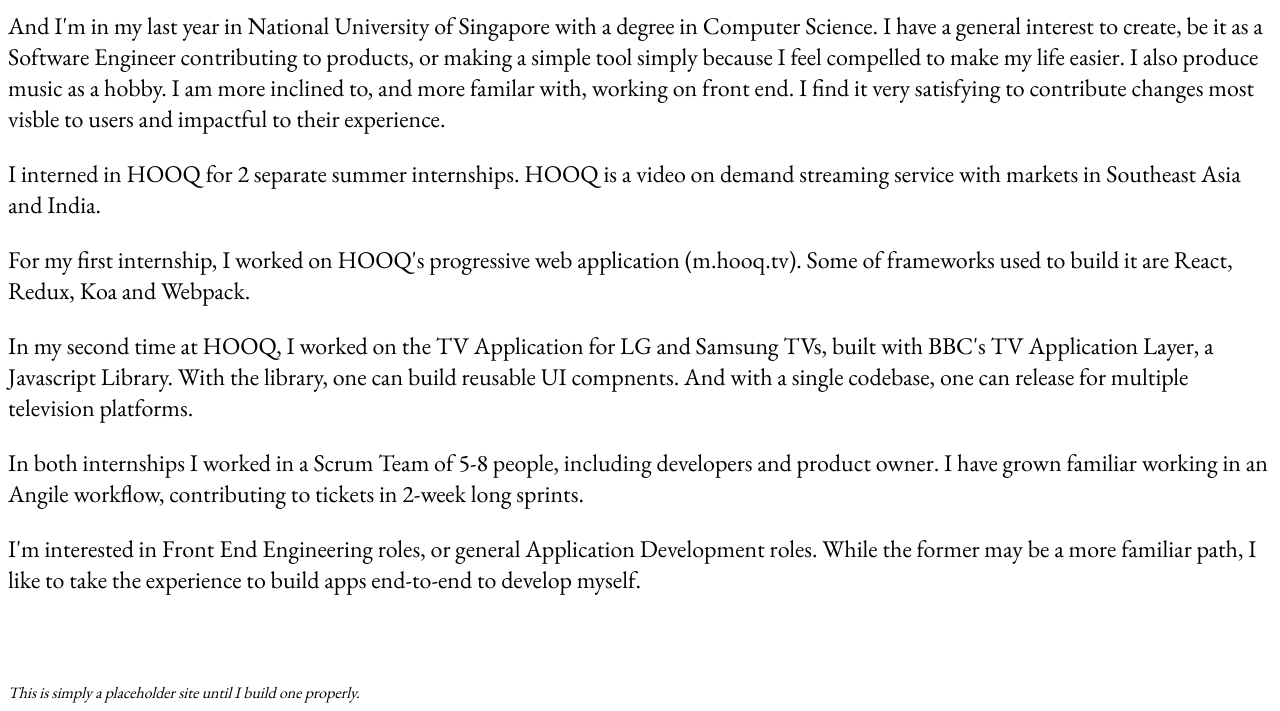
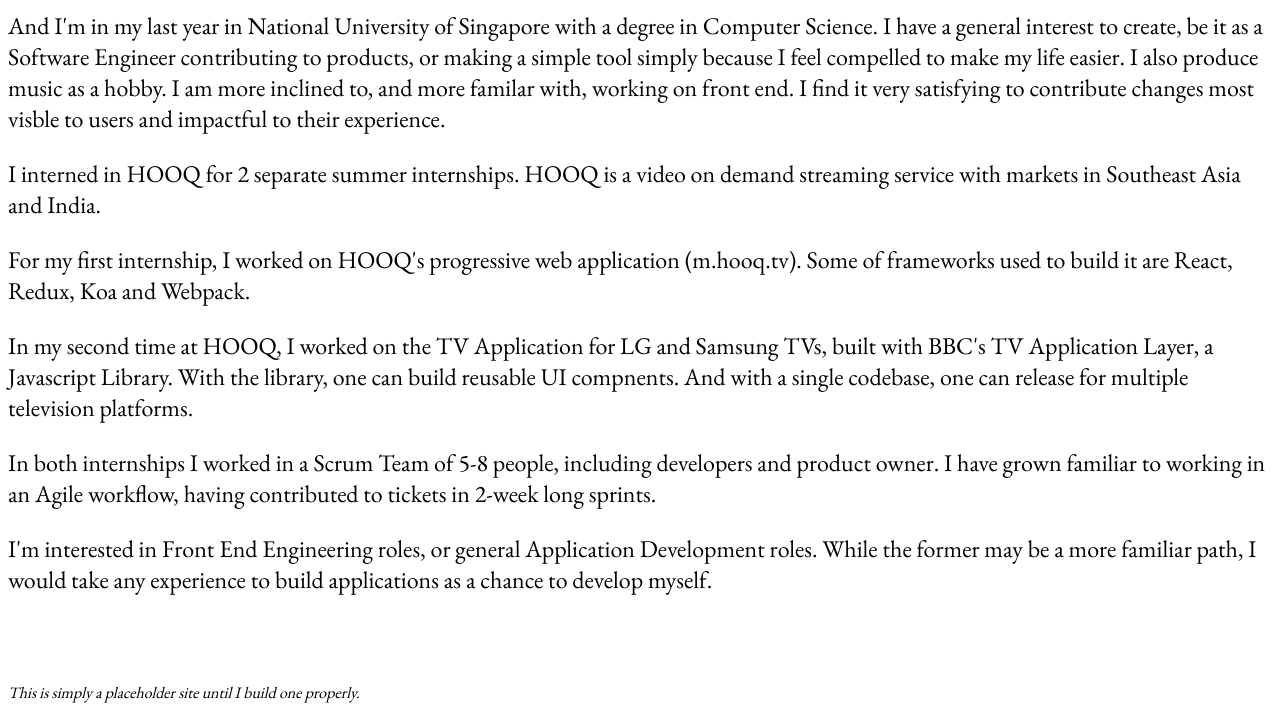
Before and after one commit to nbriannl/nbriannl.github.io, a plain HTML site: page index.html in a window 1280 px wide. Shown: the part 116-827 px from the top of the page. Drawn offline with nearby package versions, Linux system fonts and the light colour scheme.

Commit message:
making minimalist site

```diff
--- a/index.html
+++ b/index.html
@@ -15,8 +15,8 @@
 <p>I interned in HOOQ for 2 separate summer internships. HOOQ is a video on demand streaming service with markets in Southeast Asia and India.</p>
 <p>For my first internship, I worked on HOOQ's progressive web application (m.hooq.tv). Some of frameworks used to build it are React, Redux, Koa and Webpack.</p>
 <p>In my second time at HOOQ, I worked on the TV Application for LG and Samsung TVs, built with BBC's TV Application Layer, a Javascript Library. With the library, one can build reusable UI compnents. And with a single codebase, one can release for multiple television platforms.</p>
-<p>In both internships I worked in a Scrum Team of 5-8 people, including developers and product owner. I have grown familiar working in an Angile workflow, contributing to tickets in 2-week long sprints.</p>
-<p>I'm interested in Front End Engineering roles, or general Application Development roles. While the former may be a more familiar path, I like to take the experience to build apps end-to-end to develop myself.</p>
+<p>In both internships I worked in a Scrum Team of 5-8 people, including developers and product owner. I have grown familiar to working in an Agile workflow, having contributed to tickets in 2-week long sprints.</p>
+<p>I'm interested in Front End Engineering roles, or general Application Development roles. While the former may be a more familiar path, I would take any experience to build applications as a chance to develop myself.</p>
 
 <br>
 <br>
```
